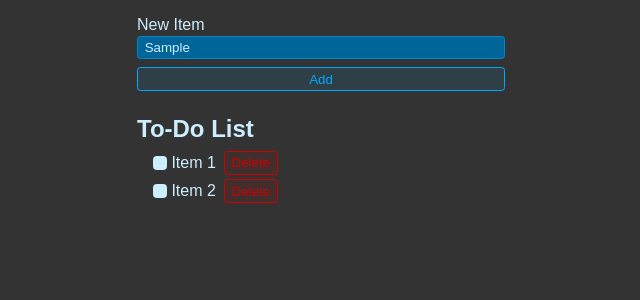
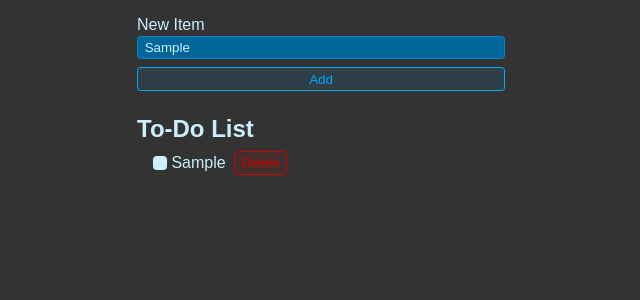
Before and after one commit to Alex-de-code/react-to-do-list-app, a React (Vite) app: page / in a window 1280 px wide. Both pictures are taken after typing "Sample" into the empty fields and a click on the button "Add". Shown: the top 300 px of the page, without its empty margins (319-959 px from the left). Built offline with nearby package versions, Linux system fonts and the light colour scheme.

Commit message:
instead of hard coding to-do list items I modified the code so now we can loop through the todos and render them out to the page.

```diff
--- a/src/App.jsx
+++ b/src/App.jsx
@@ -26,20 +26,15 @@
   </form>
   <h1 className="header"> To-Do List</h1>
   <ul className="list">
-    <li>
+    {todos.map(todo => {
+      return <li>
       <label>
-        <input type="checkbox" />
-        Item 1
+        <input type="checkbox" checked={todo.completed}/>
+        {todo.title}
       </label>
       <button className="btn btn-danger">Delete</button>
     </li>
-    <li>
-      <label>
-        <input type="checkbox" />
-        Item 2
-      </label>
-      <button className="btn btn-danger">Delete</button>
-    </li>
+    })}
   </ul>
   </>
   )
```
